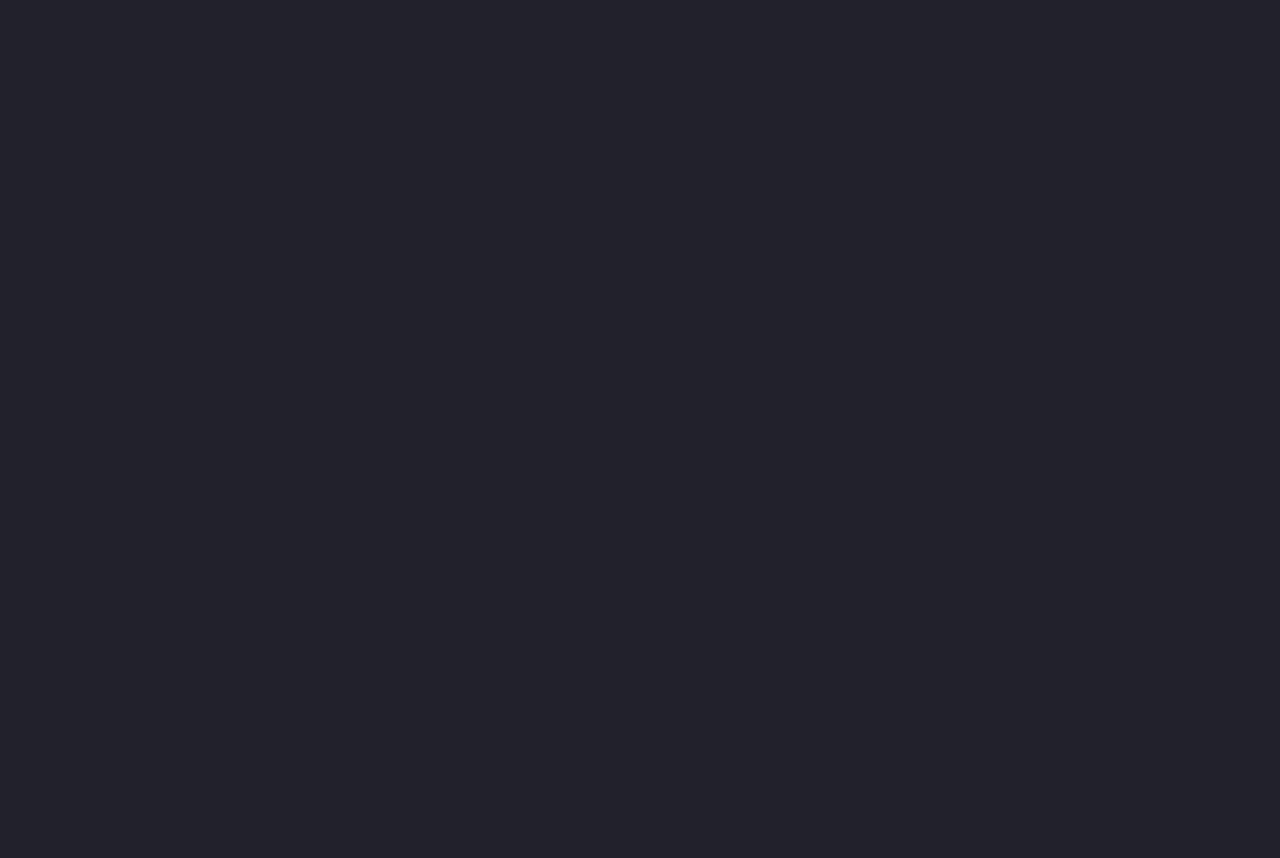
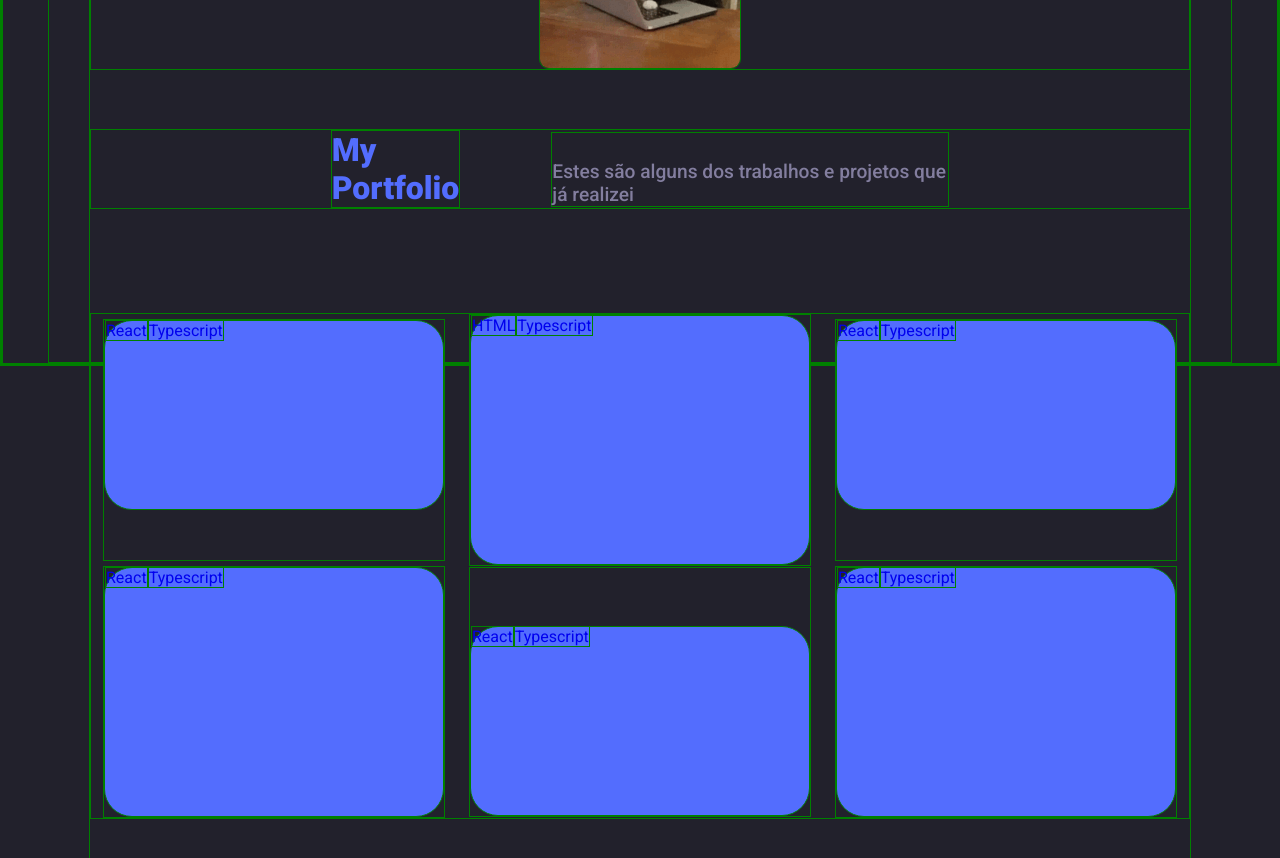
Before and after one commit to marclipe/portifolio-marclipe, a React (Vite) app: page /projects in a window 1280 px wide. Before the commit this address had no page. Shown: the part 280-1138 px from the top of the page. Before the commit the page ends 800 px from the top, so only its background shows below. Built offline with nearby package versions, Linux system fonts and the light colour scheme.

Commit message:
Gif for section projects and links for projects

```diff
--- a/src/Router.tsx
+++ b/src/Router.tsx
@@ -10,7 +10,7 @@ export function Router() {
       <Route path="/" element={<DefaultLayout />}>
         <Route path="/" element={<Home />}></Route>
         <Route path="/about" element={<About />}></Route>
-        <Route path="/skills" element={<Projects />}></Route>
+        <Route path="/projects" element={<Projects />}></Route>
       </Route>
     </Routes>
   )
--- a/src/components/Header/index.tsx
+++ b/src/components/Header/index.tsx
@@ -15,7 +15,7 @@ export function Header() {
         <NavLink to={'/about'} className="active-link">
           about
         </NavLink>
-        <NavLink to={'/skills'} className="active-link">
+        <NavLink to={'/projects'} className="active-link">
           projects
         </NavLink>
       </nav>
--- a/src/pages/About/index.tsx
+++ b/src/pages/About/index.tsx
@@ -12,11 +12,24 @@ import reactIcon from '../../assets/icons/react-icon.svg'
 import nodeIcon from '../../assets/icons/nodejs-icon.svg'
 import sassIcon from '../../assets/icons/sass-icon.svg'
 import gitIcon from '../../assets/icons/git-icon.svg'
+import ScrollReveal from 'scrollreveal'
+import { useEffect } from 'react'
 
 export function About() {
+  useEffect(() => {
+    const sr = ScrollReveal()
+    sr.reveal('.animated', {
+      delay: 300,
+      duration: 800,
+      distance: '20px',
+      easing: 'ease-in-out',
+      origin: 'bottom',
+    })
+  }, [])
+
   return (
     <ContainerAbout>
-      <ContainerContent>
+      <ContainerContent className="animated">
         <img
           src="https://user-images.githubusercontent.com/70382532/138322189-2db8df52-9dcb-40a0-88a8-c365466bd33d.gif"
           alt=""
@@ -28,7 +41,7 @@ export function About() {
         </p>
       </ContainerContent>
 
-      <ContainerSkills>
+      <ContainerSkills className="animated">
         <div>
           <h2>- Hard Skills -</h2>
         </div>
--- a/src/pages/Projects/index.tsx
+++ b/src/pages/Projects/index.tsx
@@ -1,3 +1,61 @@
+import {
+  ContainerCat,
+  ContainerProjects,
+  ContentProjects,
+  MyProjects,
+} from './styles'
+import catGif from '../../assets/cat-typing-img.gif'
+
 export function Projects() {
-  return <h1>Projects</h1>
+  return (
+    <ContainerProjects>
+      <ContainerCat>
+        <img src={catGif} alt="" />
+      </ContainerCat>
+      <ContentProjects>
+        <h1>
+          My <br /> Portfolio
+        </h1>
+        <p>Estes são alguns dos trabalhos e projetos que já realizei</p>
+      </ContentProjects>
+      <MyProjects>
+        <a href="#">
+          <div className="first-project projects">
+            <span>React</span>
+            <span>Typescript</span>
+          </div>
+        </a>
+        <a href="#">
+          <div className="second-project projects">
+            <span>HTML</span>
+            <span>Typescript</span>
+          </div>
+        </a>
+        <a href="#">
+          <div className="third-project projects">
+            <span>React</span>
+            <span>Typescript</span>
+          </div>
+        </a>
+        <a href="#">
+          <div className="fourth-project projects">
+            <span>React</span>
+            <span>Typescript</span>
+          </div>
+        </a>
+        <a href="#">
+          <div className="fifth-project projects">
+            <span>React</span>
+            <span>Typescript</span>
+          </div>
+        </a>
+        <a href="#">
+          <div className="sixth-project projects">
+            <span>React</span>
+            <span>Typescript</span>
+          </div>
+        </a>
+      </MyProjects>
+    </ContainerProjects>
+  )
 }
--- /dev/null
+++ b/src/pages/Projects/styles.ts
@@ -0,0 +1,99 @@
+import { styled } from 'styled-components'
+
+export const ContainerProjects = styled.section``
+
+export const ContainerCat = styled.div`
+  display: flex;
+  justify-content: center;
+  margin-top: 2.125rem;
+  img {
+    border-radius: 10px;
+  }
+`
+
+export const ContentProjects = styled.div`
+  display: flex;
+  justify-content: center;
+  align-items: center;
+  gap: 5.688rem;
+  margin-top: 3.688rem;
+
+  @media screen and (max-width: 599px) {
+    flex-direction: column;
+    align-items: flex-start;
+    gap: 0;
+  }
+
+  h1 {
+    font-size: 2rem;
+    font-weight: 900;
+    color: ${(props) => props.theme['main-color']};
+  }
+
+  p {
+    font-size: 1.2rem;
+    font-weight: 500;
+    color: ${(props) => props.theme['color-text']};
+    max-width: 398px;
+    padding-top: 1.688rem;
+  }
+`
+
+export const MyProjects = styled.div`
+  margin: 6.5rem 0 8rem;
+  display: grid;
+  place-items: center;
+  align-items: center;
+  grid-template-columns: 1fr 1fr 1fr;
+
+  .projects {
+    border-radius: 1.75rem;
+    flex-shrink: 0;
+    background-color: ${(props) => props.theme['main-color']};
+  }
+
+  .first-project {
+    width: 340px;
+    height: 190px;
+    margin-bottom: 3.125rem;
+  }
+
+  .second-project {
+    width: 340px;
+    height: 250px;
+  }
+
+  .third-project {
+    width: 340px;
+    height: 190px;
+    margin-bottom: 3.125rem;
+  }
+
+  .fourth-project {
+    width: 340px;
+    height: 250px;
+  }
+
+  .fifth-project {
+    width: 340px;
+    height: 190px;
+    margin-top: 3.625rem;
+  }
+
+  .sixth-project {
+    width: 340px;
+    height: 250px;
+  }
+
+  @media screen and (max-width: 599px) {
+    grid-template-columns: 1fr;
+    justify-content: center;
+    gap: 2.125rem;
+    margin-top: 3rem;
+    .projects {
+      width: 320px;
+      height: 190px;
+      margin: 0;
+    }
+  }
+`
--- a/src/styles/global.ts
+++ b/src/styles/global.ts
@@ -7,7 +7,7 @@ export const GlobalStyles = createGlobalStyle`
     box-sizing: border-box;
     text-decoration: none;
 
-    /* border: 1px solid green; */
+    border: 1px solid green;
   }
 
   /* font-size: 16px; (Desktop) */
```
Also changed, not shown: src/assets/cat-typing-img.gif (added), 1 other file (tests, documents, lock files or other folders).
